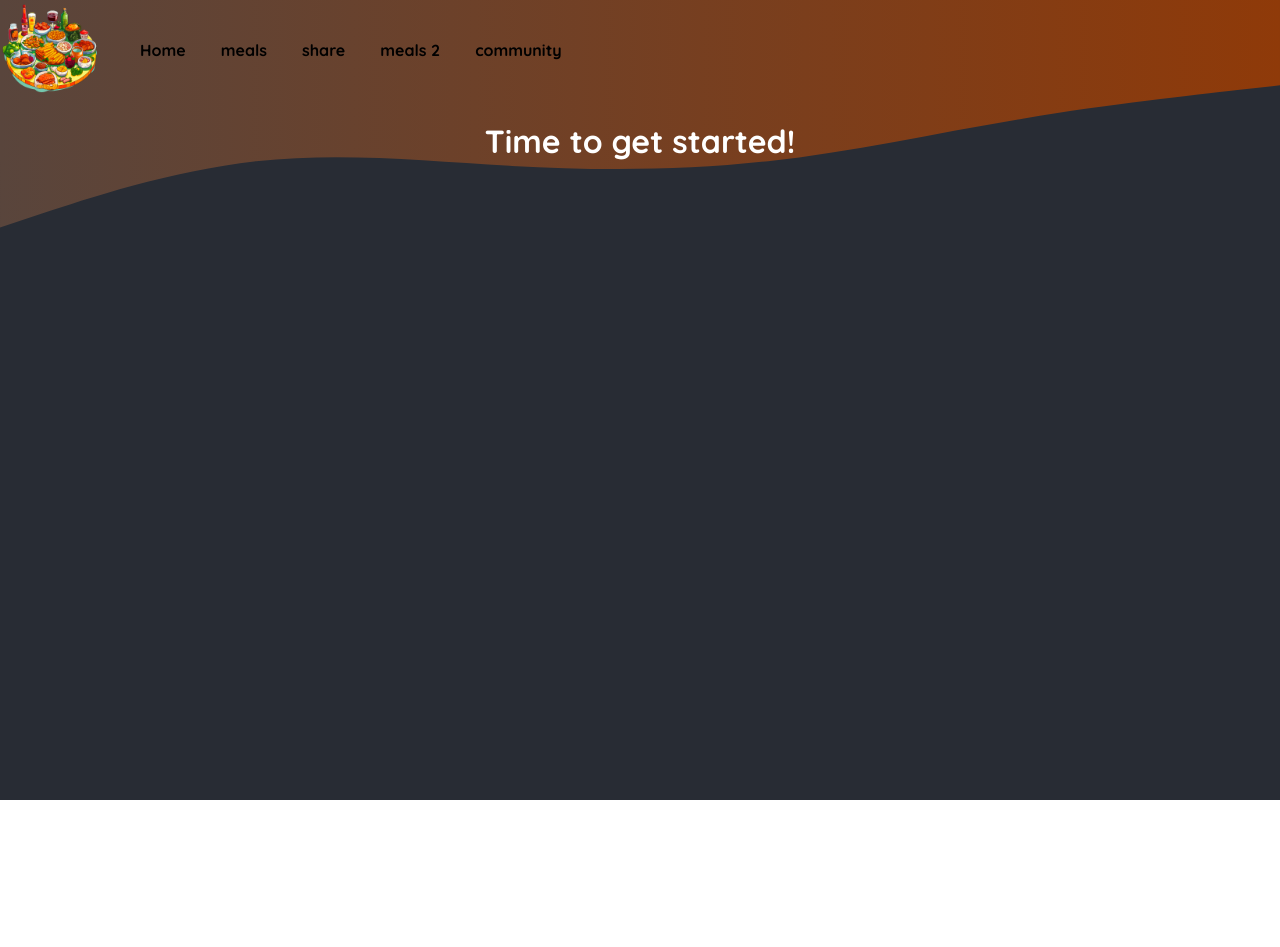
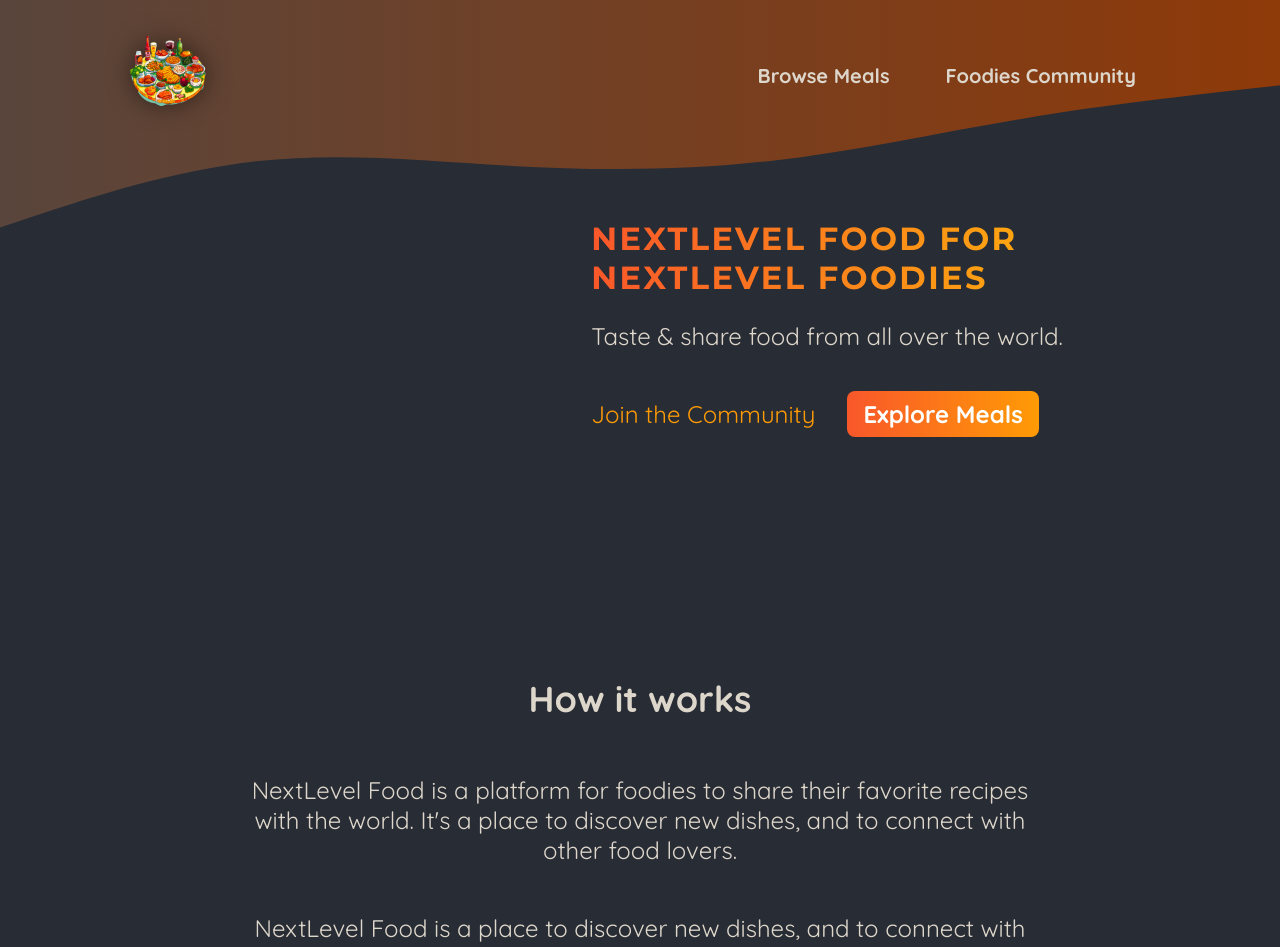
Before and after one commit to Alhaimouni/foodies, a Next.js app: page / in a window 1280 px wide. Shown: the top 947 px of the page. Before the commit the page ends 800 px from the top, so only its background shows below. Built offline with nearby package versions, Linux system fonts and the light colour scheme.

Commit message:
add header modules

```diff
--- a/app/layout.js
+++ b/app/layout.js
@@ -1,34 +1,16 @@
 import './globals.css';
-import MainHeader from '@/components/MainHeader';
+import MainHeader from '@/components/main-header/main-header';
 export const metadata = {
   title: 'NextLevel Food',
   description: 'Delicious meals, shared by a food-loving community.',
 };
 
+
 export default function RootLayout({ children }) {
   return (
     <html lang="en">
       <body>
-      <div className="header-background">
-          <svg xmlns="http://www.w3.org/2000/svg" viewBox="0 0 1440 320">
-            <defs>
-              <linearGradient id="gradient" x1="0%" y1="0%" x2="100%" y2="0%">
-                <stop
-                  offset="0%"
-                  style={{ stopColor: '#59453c', stopOpacity: '1' }}
-                />
-                <stop
-                  offset="100%"
-                  style={{ stopColor: '#8f3a09', stopOpacity: '1' }}
-                />
-              </linearGradient>
-            </defs>
-            <path
-              fill="url(#gradient)"
-              d="M0,256L48,240C96,224,192,192,288,181.3C384,171,480,181,576,186.7C672,192,768,192,864,181.3C960,171,1056,149,1152,133.3C1248,117,1344,107,1392,101.3L1440,96L1440,0L1392,0C1344,0,1248,0,1152,0C1056,0,960,0,864,0C768,0,672,0,576,0C480,0,384,0,288,0C192,0,96,0,48,0L0,0Z"
-            ></path>
-          </svg>
-        </div>
+
         <MainHeader/>
         {children}
       </body>
--- a/app/page.js
+++ b/app/page.js
@@ -1,9 +1,50 @@
+import Link from 'next/link';
+
+import classes from './page.module.css';
+
 export default function Home() {
   return (
-    <main>
-      <h1 style={{ color: 'white', textAlign: 'center' }}>
-        Time to get started!
-      </h1>
-    </main>
+    <>
+      <header className={classes.header}>
+        <div className={classes.slideshow}></div>
+        <div>
+          <div className={classes.hero}>
+            <h1>NextLevel Food for NextLevel Foodies</h1>
+            <p>Taste & share food from all over the world.</p>
+          </div>
+          <div className={classes.cta}>
+            <Link href="/community">Join the Community</Link>
+            <Link href="/meals">Explore Meals</Link>
+          </div>
+        </div>
+      </header>
+      <main>
+        <section className={classes.section}>
+          <h2>How it works</h2>
+          <p>
+            NextLevel Food is a platform for foodies to share their favorite
+            recipes with the world. It&apos;s a place to discover new dishes, and to
+            connect with other food lovers.
+          </p>
+          <p>
+            NextLevel Food is a place to discover new dishes, and to connect
+            with other food lovers.
+          </p>
+        </section>
+
+        <section className={classes.section}>
+          <h2>Why NextLevel Food?</h2>
+          <p>
+            NextLevel Food is a platform for foodies to share their favorite
+            recipes with the world. It&apos;s a place to discover new dishes, and to
+            connect with other food lovers.
+          </p>
+          <p>
+            NextLevel Food is a place to discover new dishes, and to connect
+            with other food lovers.
+          </p>
+        </section>
+      </main>
+    </>
   );
 }
--- /dev/null
+++ b/app/page.module.css
@@ -0,0 +1,75 @@
+.header {
+  display: flex;
+  gap: 3rem;
+  margin: 3rem auto;
+  width: 90%;
+  max-width: 75rem;
+}
+
+.slideshow {
+  width: 40rem;
+  height: 25rem;
+}
+
+.hero {
+  color: #ddd6cb;
+  font-size: 1.5rem;
+}
+
+.hero h1 {
+  font-size: 2rem;
+  font-weight: bold;
+  font-family: "Montserrat", sans-serif;
+  letter-spacing: 0.15rem;
+  text-transform: uppercase;
+  background: linear-gradient(90deg, #f9572a, #ffc905);
+  background-clip: text;
+  -webkit-background-clip: text;
+  -webkit-text-fill-color: transparent;
+}
+
+.cta {
+  font-size: 1.5rem;
+  display: flex;
+  gap: 1rem;
+}
+
+.cta a {
+  display: inline-block;
+  margin-top: 1rem;
+  padding: 0.5rem 1rem;
+  border-radius: 0.5rem;
+  background: linear-gradient(90deg, #f9572a, #ff9b05);
+  color: #ffffff;
+  font-weight: bold;
+  text-decoration: none;
+}
+
+.cta a:hover,
+.cta a:active {
+  background: linear-gradient(90deg, #fd4715, #f9b241);
+}
+
+.cta a:first-child {
+  background: transparent;
+  font-weight: normal;
+  color: #ff9b05;
+  padding-left: 0;
+}
+
+.cta a:first-child:hover,
+.cta a:first-child:active {
+  background: transparent;
+  color: #f9b241;
+}
+
+.section {
+  display: flex;
+  flex-direction: column;
+  color: #ddd6cb;
+  font-size: 1.5rem;
+  max-width: 50rem;
+  width: 90%;
+  margin: 2rem auto;
+  text-align: center;
+}
--- a/components/MainHeader.jsx
+++ /dev/null
@@ -1,29 +0,0 @@
-import logoImage from "@/public/images/logo.png";
-import Link from "next/link";
-
-function MainHeader() {
-  return(
-    <div style={{display:'flex',justifyContent:"flex-start",alignItems:"center"}}>
-        <img  style={{width:'100px'}} src={logoImage.src} alt="this is the logo image." />
-        <ul style={{fontWeight:"bolder",display:"flex",gap:"35px",listStyleType:"none"}}>
-          <li >
-          <Link href={"/"}>Home</Link>
-          </li>
-          <li>
-          <Link href={"/meals"}>meals</Link>
-          </li>
-          <li>
-          <Link href={"/meals/share"}>share</Link>
-          </li>
-          <li>
-          <Link href={"/meals/2"}>meals 2</Link>
-          </li>
-          <li>
-          <Link href={"/community"}>community</Link>
-          </li>
-        </ul>
-    </div>
-  );
-}
-
-export default MainHeader;
--- /dev/null
+++ b/components/main-header/header-background.jsx
@@ -0,0 +1,25 @@
+
+export default function HeaderBackground() {
+  return (
+    <div className="header-background">
+      <svg xmlns="http://www.w3.org/2000/svg" viewBox="0 0 1440 320">
+        <defs>
+          <linearGradient id="gradient" x1="0%" y1="0%" x2="100%" y2="0%">
+            <stop
+              offset="0%"
+              style={{ stopColor: "#59453c", stopOpacity: "1" }}
+            />
+            <stop
+              offset="100%"
+              style={{ stopColor: "#8f3a09", stopOpacity: "1" }}
+            />
+          </linearGradient>
+        </defs>
+        <path
+          fill="url(#gradient)"
+          d="M0,256L48,240C96,224,192,192,288,181.3C384,171,480,181,576,186.7C672,192,768,192,864,181.3C960,171,1056,149,1152,133.3C1248,117,1344,107,1392,101.3L1440,96L1440,0L1392,0C1344,0,1248,0,1152,0C1056,0,960,0,864,0C768,0,672,0,576,0C480,0,384,0,288,0C192,0,96,0,48,0L0,0Z"
+        ></path>
+      </svg>
+    </div>
+  );
+}
--- /dev/null
+++ b/components/main-header/main-header.jsx
@@ -0,0 +1,36 @@
+import logoImage from "@/public/images/logo.png";
+import Link from "next/link";
+import HeaderBackground from "./header-background";
+import classes from "./main-header.module.css";
+import Image from "next/image";
+
+function MainHeader() {
+  return (
+    <>
+      <HeaderBackground />
+      <div className={classes.header}>
+        <div className={classes.logo}>
+          <Link href={"/"}>
+            <Image
+              src={logoImage}
+              alt="this is the logo image."
+              priority
+            />
+          </Link>
+        </div>
+        <nav className={classes.nav}>
+          <ul>
+            <li>
+              <Link href={"/meals"}>Browse Meals</Link>
+            </li>
+            <li>
+              <Link href={"/community"}>Foodies Community</Link>
+            </li>
+          </ul>
+        </nav>
+      </div>
+    </>
+  );
+}
+
+export default MainHeader;
--- /dev/null
+++ b/components/main-header/main-header.module.css
@@ -0,0 +1,67 @@
+.header {
+  display: flex;
+  justify-content: space-between;
+  align-items: center;
+  padding: 2rem 1rem;
+}
+
+@media (min-width: 768px) {
+  .header {
+    padding: 2rem 10%;
+  }
+}
+
+.nav ul {
+  list-style: none;
+  margin: 0;
+  padding: 0;
+  display: flex;
+  gap: 1.5rem;
+  /* font-family: 'Montserrat', sans-serif; */
+  font-size: 1.25rem;
+}
+
+.nav a {
+  text-decoration: none;
+  color: #ddd6cb;
+  font-weight: bold;
+  padding: 0.5rem 1rem;
+  border-radius: 0.5rem;
+}
+
+.nav a:hover,
+.nav a:active {
+  background: linear-gradient(90deg, #ff8a05, #f9b331);
+  background-clip: text;
+  -webkit-background-clip: text;
+  -webkit-text-fill-color: transparent;
+  text-shadow: 0 0 18px rgba(248, 190, 42, 0.8);
+}
+
+.active {
+  background: linear-gradient(90deg, #ff8a05, #f9b331);
+  background-clip: text;
+  -webkit-background-clip: text;
+  -webkit-text-fill-color: transparent;
+}
+
+.logo {
+  display: flex;
+  align-items: center;
+  justify-content: center;
+  gap: 2rem;
+  text-decoration: none;
+  color: #ddd6cb;
+  font-weight: bold;
+  font-family: "Montserrat", sans-serif;
+  letter-spacing: 0.15rem;
+  text-transform: uppercase;
+  font-size: 1.5rem;
+}
+
+.logo img {
+  width: 5rem;
+  height: 5rem;
+  object-fit: contain;
+  filter: drop-shadow(0 0 0.75rem rgba(0, 0, 0, 0.5));
+}
```
